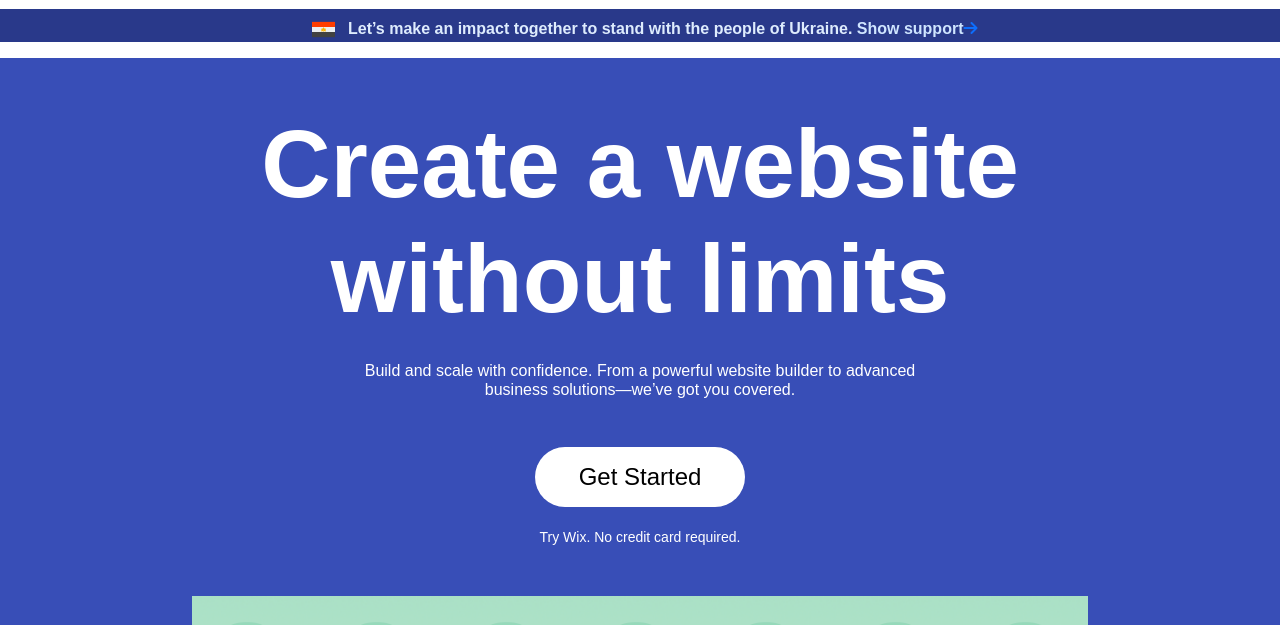
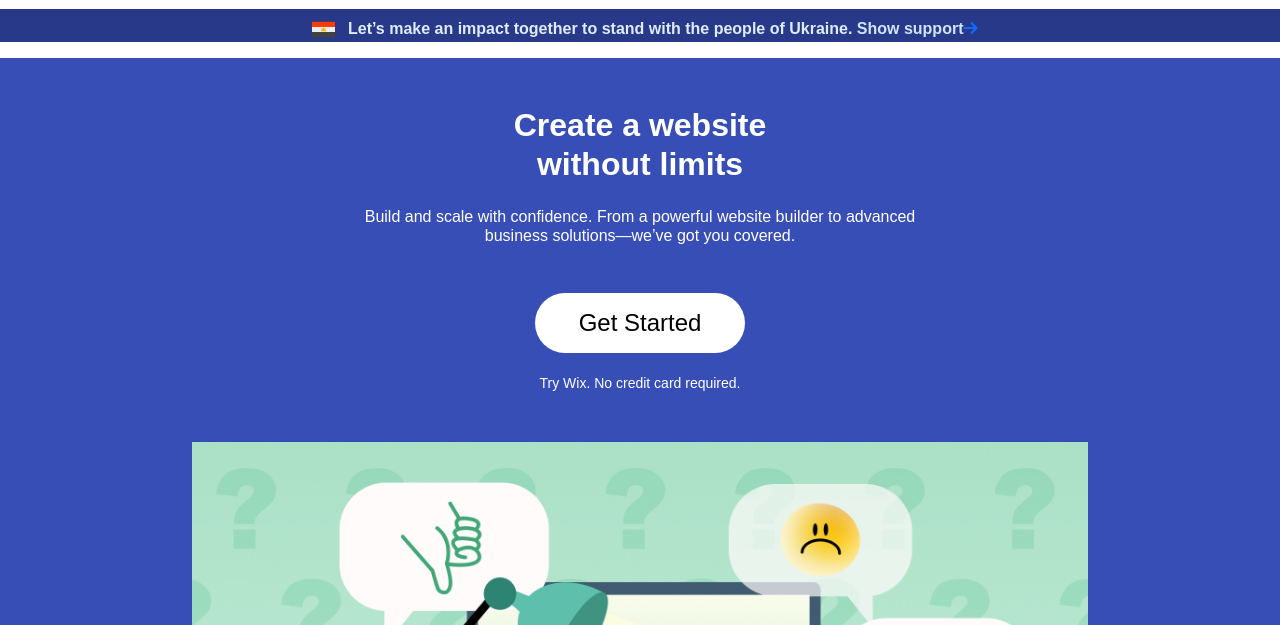
Before and after one commit to faizan1699/wix.com, a plain HTML site: page index.html in a window 1280 px wide. Shown: the part 101-726 px from the top of the page. Drawn offline with nearby package versions, Linux system fonts and the light colour scheme; grey boxes are pictures that could not be loaded.

Commit message:
Update hero.css

```diff
--- a/css/hero.css
+++ b/css/hero.css
@@ -41,7 +41,7 @@
 
 .hero-section h1 {
   /* padding-top: 10%; */
-  font-size: 6rem;
+  font-size: 2rem;
   font-weight: bold;
 }
 
```
